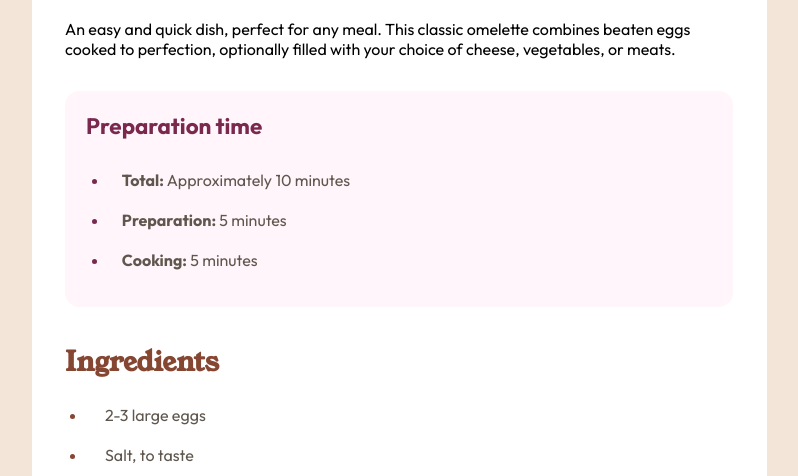
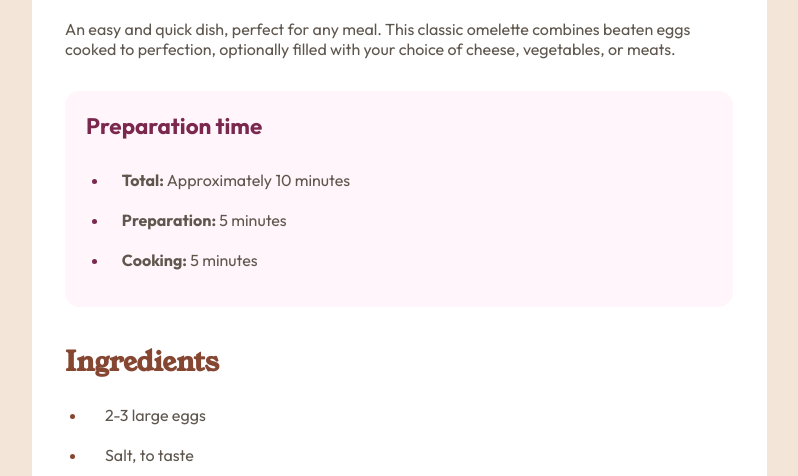
Before and after one commit to jolexDev/front-end.mentor.recipelist, a plain HTML site: page index.html in a window 1280 px wide. Shown: the part 624-1100 px from the top of the page, without its empty margins (241-1039 px from the left). Drawn offline with Linux system fonts and the light colour scheme.

Commit message:
app.css updated. Header paragraph color is corrected.

```diff
--- a/style/app.css
+++ b/style/app.css
@@ -32,6 +32,10 @@ body {
 
 .recipeHeader-content {
   padding: 0 2.1rem 0 2.1rem;
+}
+
+.recipeHeader-content p {
+  color: hsl(30, 10%, 34%);
 }
 
 .recipeHeader-content h1 {
```
